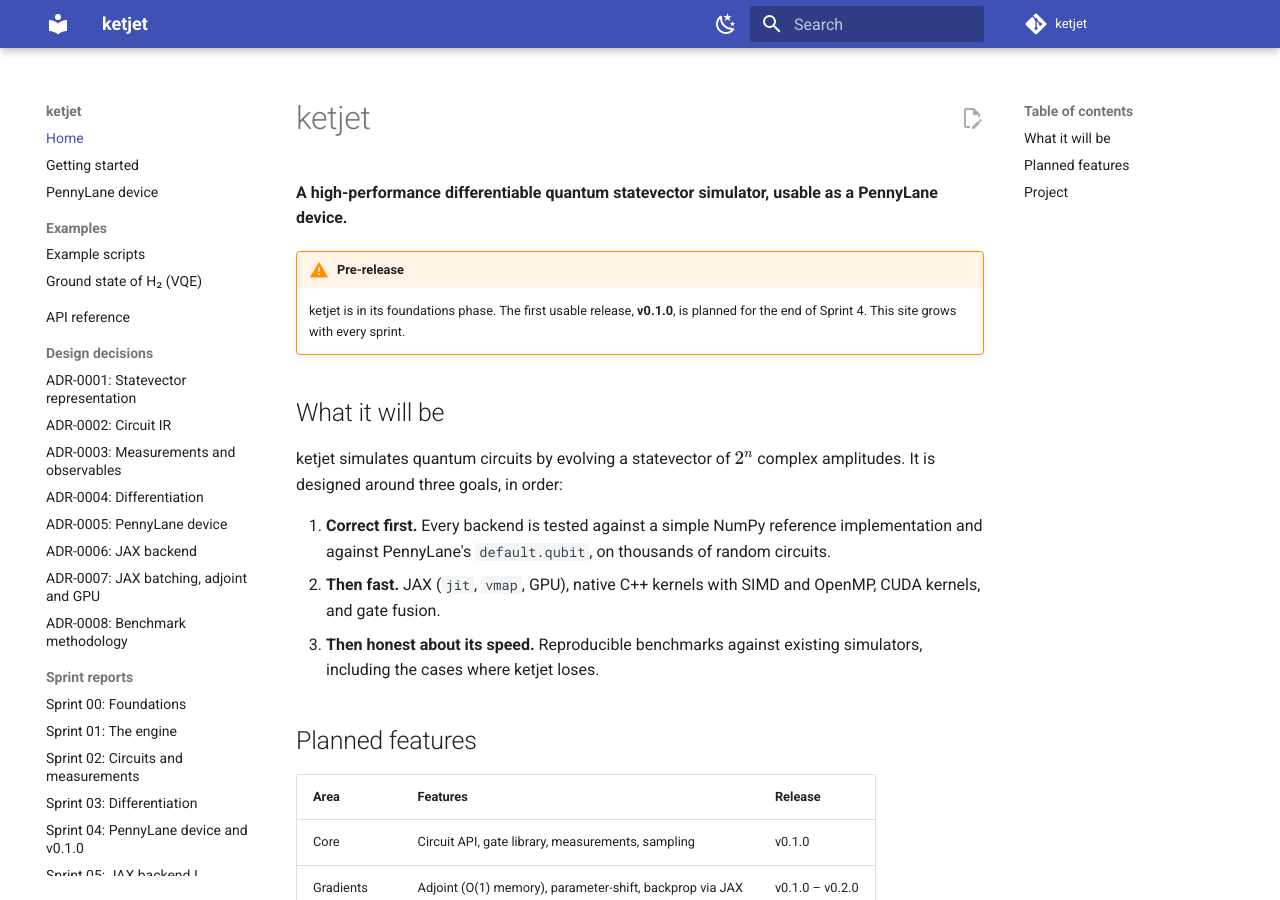
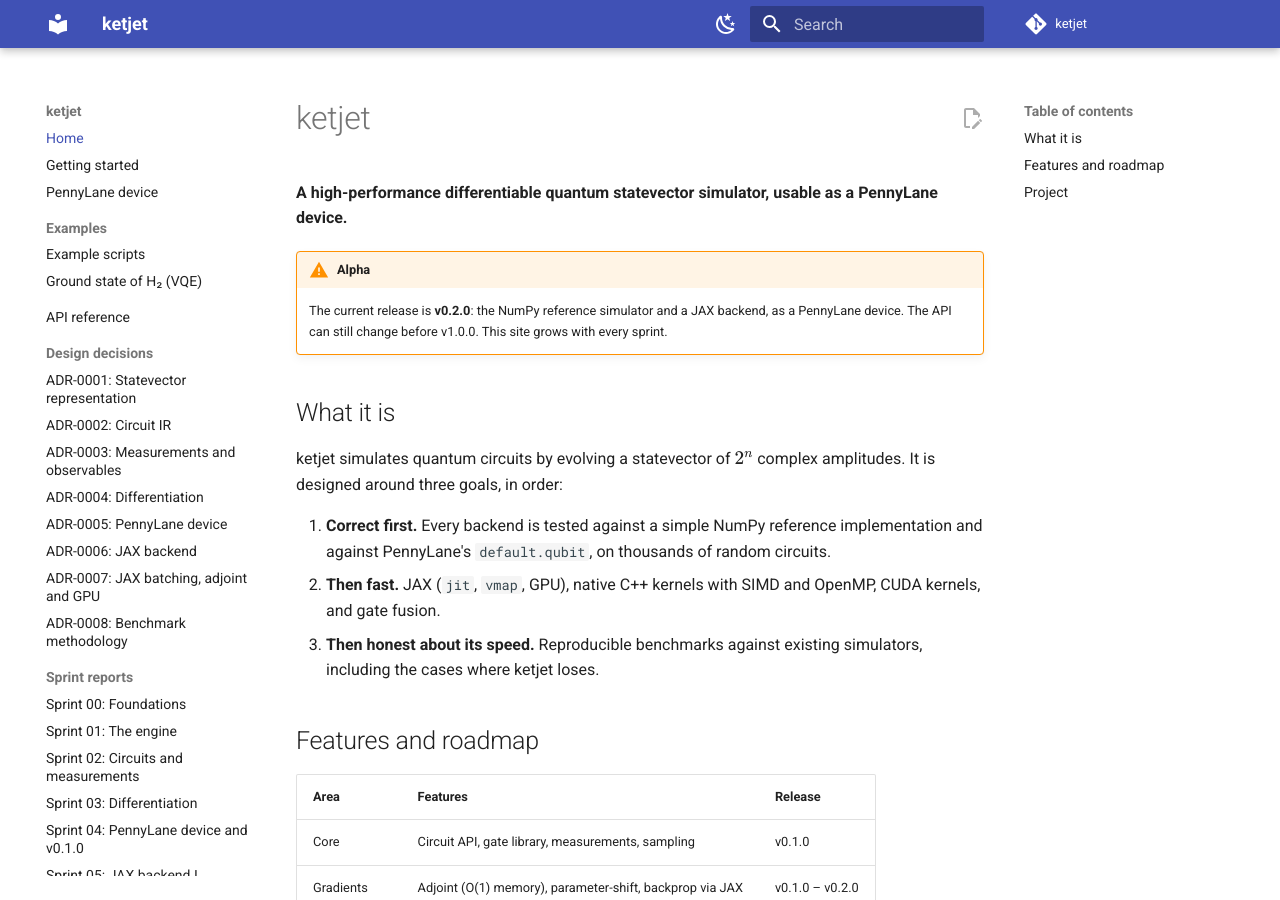
Before and after one commit to hasanahmed77/high-performance-differentiable-quantum-simulator, an MkDocs documentation site: the page built from docs/index.md, in a window 1280 px wide and 900 px high. Built offline with MkDocs 1.6.1 and Material for MkDocs 9.7.7, drawn with Linux system fonts in a browser that asks for light colours; nearby versions of some CDN libraries; comment, search, counter and statistics services are not loaded.

Commit message:
release: prepare v0.2.0 (#158)
Co-authored-by: Claude Opus 5.5 <noreply@anthropic.com>

```diff
--- a/docs/index.md
+++ b/docs/index.md
@@ -2,11 +2,11 @@
 
 **A high-performance differentiable quantum statevector simulator, usable as a PennyLane device.**
 
-!!! warning "Pre-release"
-    ketjet is in its foundations phase. The first usable release, **v0.1.0**, is planned for the end of
-    Sprint 4. This site grows with every sprint.
+!!! warning "Alpha"
+    The current release is **v0.2.0**: the NumPy reference simulator and a JAX backend, as a PennyLane device.
+    The API can still change before v1.0.0. This site grows with every sprint.
 
-## What it will be
+## What it is
 
 ketjet simulates quantum circuits by evolving a statevector of $2^n$ complex amplitudes. It is designed around
 three goals, in order:
@@ -17,7 +17,7 @@ three goals, in order:
 3. **Then honest about its speed.** Reproducible benchmarks against existing simulators, including the cases where
    ketjet loses.
 
-## Planned features
+## Features and roadmap
 
 | Area | Features | Release |
 |---|---|---|
--- a/src/ketjet/__init__.py
+++ b/src/ketjet/__init__.py
@@ -6,6 +6,6 @@ The public API grows sprint by sprint; see ``plan.md`` in the repository for the
 from ketjet.circuit import Circuit
 from ketjet.statevector import MAX_QUBITS, state_nbytes, zero_state
 
-__version__ = "0.1.0"
+__version__ = "0.2.0"
 
 __all__ = ["MAX_QUBITS", "Circuit", "__version__", "state_nbytes", "zero_state"]
```
Also changed, not shown: CHANGELOG.md (+31 -0 lines), README.md (+4 -4 lines), changes/+jax-gpu-float32-precision.fixed.md (deleted, +0 -1 lines), changes/10.security.md (deleted, +0 -1 lines), changes/12.added.md (deleted, +0 -1 lines), changes/42.added.md (deleted, +0 -1 lines), changes/43.changed.md (deleted, +0 -1 lines), changes/45.added.md (deleted, +0 -1 lines), changes/46.added.md (deleted, +0 -1 lines), changes/47.added.md (deleted, +0 -1 lines), changes/48.added.md (deleted, +0 -1 lines), changes/49.added.md (deleted, +0 -1 lines), changes/49.changed.md (deleted, +0 -1 lines), changes/50.added.md (deleted, +0 -1 lines), 2 more files.
